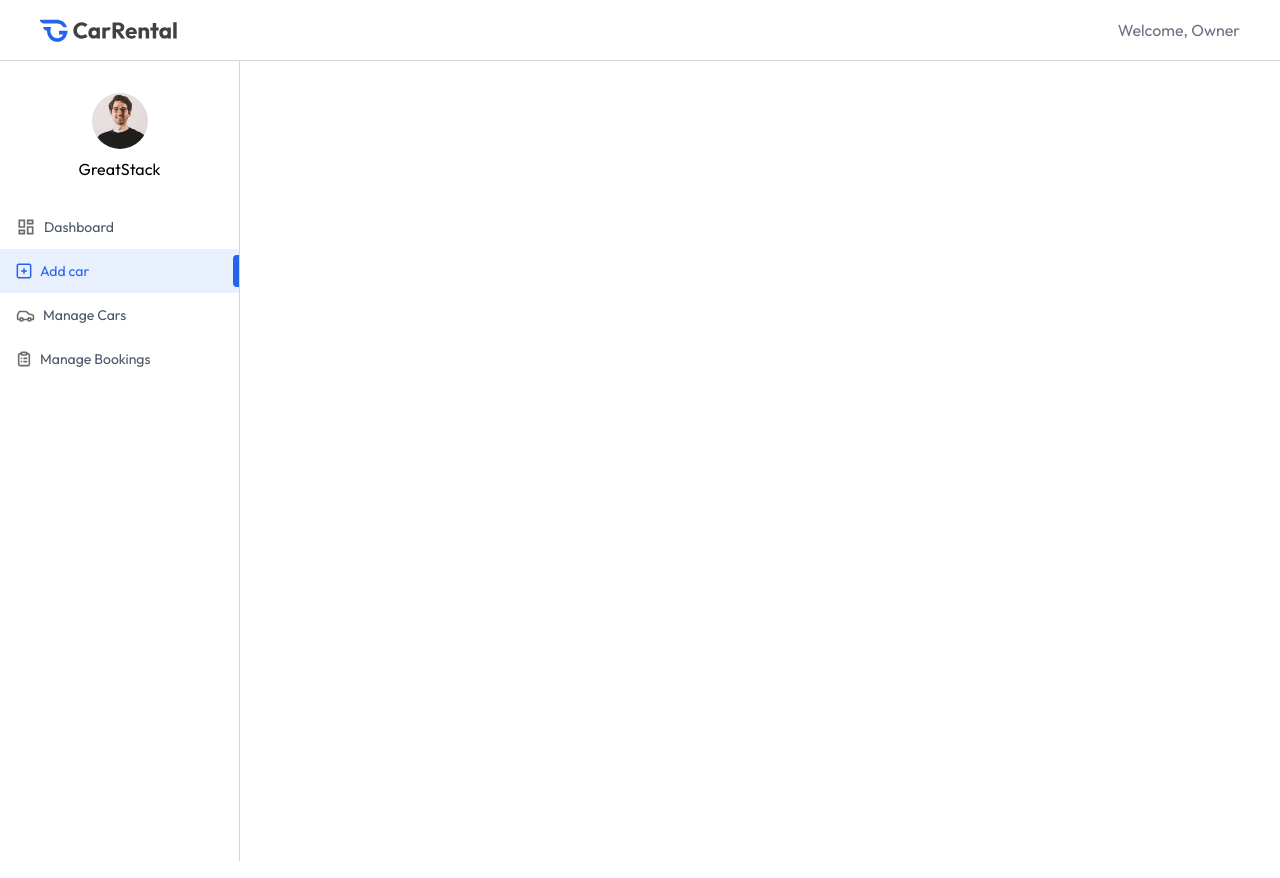
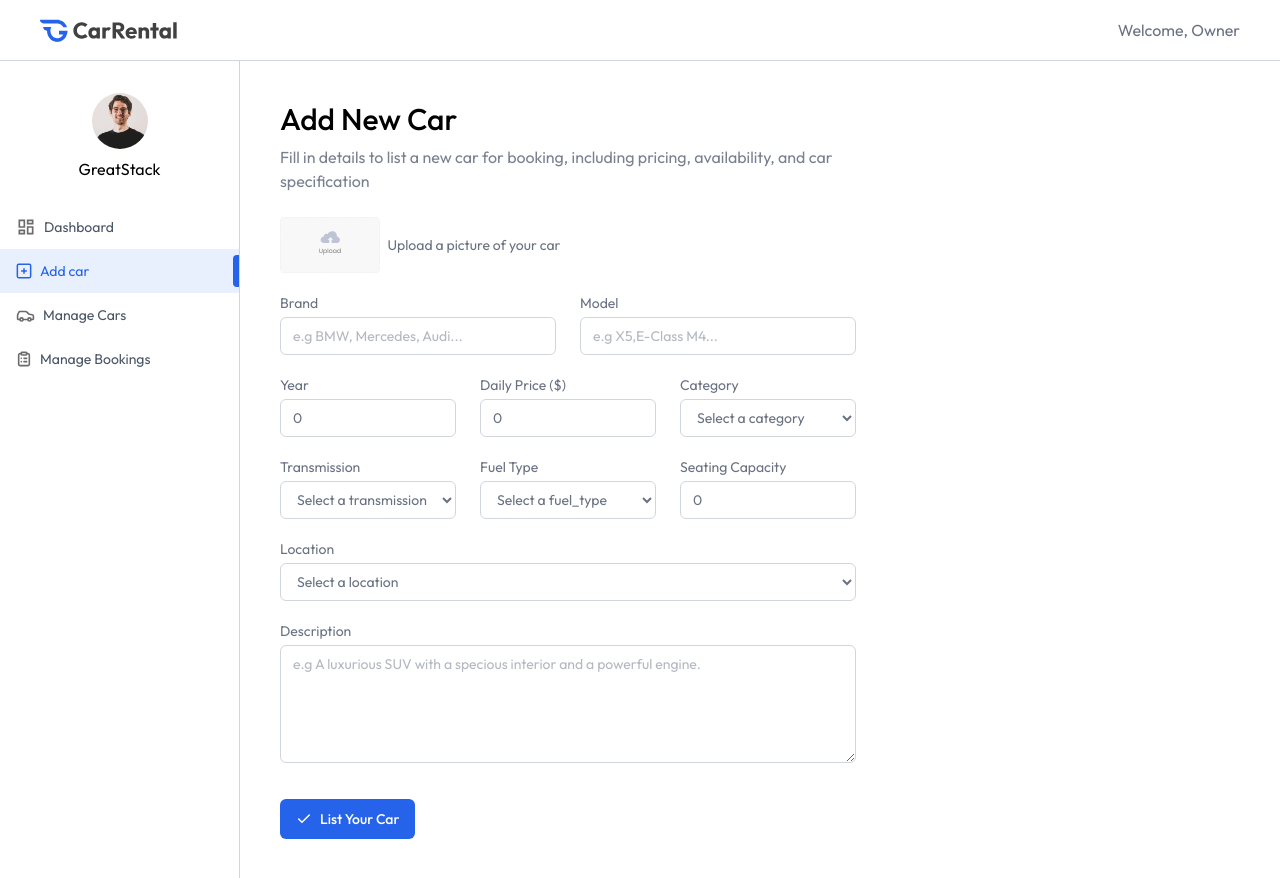
Before and after one commit to piyush-mohanty82/rentGo, a React (Vite) app in the folder client/: page /owner/add-car in a window 1280 px wide. Built offline with nearby package versions, Linux system fonts and the light colour scheme; a web font is replaced by a local one.

Commit message:
completed AddCar

```diff
--- a/client/src/pages/owner/AddCar.jsx
+++ b/client/src/pages/owner/AddCar.jsx
@@ -1,9 +1,128 @@
-import React from 'react'
+import React, { useState } from 'react'
+import Title from '../../components/owner/Title';
+import { assets } from '../../assets/assets';
 
 const AddCar = () => {
+
+   const currency = import.meta.env.VITE_CURRENCY
+
+  const [image,setImage] = useState(null);
+  const [car,setCar] = useState({
+    brand:'',
+    model:'',
+    year:0,
+    pricePerDay: 0,
+    category:'',
+    transmission:'',
+    fuel_type:'',
+    seating_capacity:0,
+    location:'',
+    description:'',
+  })
+
+  const onSubmitHandler = async (e) => {
+    e.preventDefault();
+    // Handle form submission logic here
+  }
   return (
-    <div>
+    <div className='px-4 py-10 md:px-10 flex-1'>
+      <Title title="Add New Car" subTitle="Fill in details to list a new car for booking, including pricing, availability, and car specification" />
 
+      <form onSubmit={onSubmitHandler} className='flex flex-col gap-5 text-gray-500 text-sm mt-6 max-w-xl'>
+
+         {/* Car Image */}
+         <div className='flex items-center gap-2 w-full'>
+          <label htmlFor="car-image">
+            <img src={image ? URL.createObjectURL(image) : assets.upload_icon} alt="" className='h-14 rounded cursor-pointer'/>
+            <input type="file" id="car-image" accept='image/*' hidden onChange={e=>setImage(e.target.files[0])}/>
+          </label>
+          <p className='text-sm text-gray-500'>Upload a picture of your car</p>
+         </div>
+
+         {/* Car Brand & model */}
+         <div className='grid grid-cols-1 md:grid-cols-2 gap-6'>
+          <div className='flex flex-col w-full'>
+            <label>Brand</label>
+            <input type="text" placeholder='e.g BMW, Mercedes, Audi...' required className='px-3 py-2 mt-1 border border-gray-300 rounded-md outline-none' value={car.brand} onChange={e => setCar({...car,brand: e.target.value})}/>
+          </div>
+          <div className='flex flex-col w-full'>
+            <label>Model</label>
+            <input type="text" placeholder='e.g X5,E-Class M4...' required className='px-3 py-2 mt-1 border border-gray-300 rounded-md outline-none' value={car.model} onChange={e => setCar({...car,model: e.target.value})}/>
+          </div>
+         </div>
+
+         {/* Car Year , Price, Category  */}
+         <div className='grid grid-cols-1 sm:grid-cols-2 md:grid-cols-3 gap-6'>
+            <div className='flex flex-col w-full'>
+              <label>Year</label>
+              <input type="number" placeholder='2025' required className='px-3 py-2 mt-1 border border-gray-300 rounded-md outline-none' value={car.year} onChange={e => setCar({...car,year: e.target.value})}/>
+            </div>
+            <div className='flex flex-col w-full'>
+              <label>Daily Price ({currency})</label>
+              <input type="number" placeholder='100' required className='px-3 py-2 mt-1 border border-gray-300 rounded-md outline-none' value={car.pricePerDay} onChange={e => setCar({...car,pricePerDay: e.target.value})}/>
+            </div>
+            <div className='flex flex-col w-full'>
+                <label>Category</label>
+                <select onChange={e => setCar({...car, category : e.target.value})} value={car.category} className='px-3 py-2 mt-1 border border-gray-300 rounded-md outline-none'>
+                  <option value="">Select a category</option>
+                  <option value="Sedan">Sedan</option>
+                  <option value="SUV">SUV</option>
+                  <option value="Van">Van</option>
+                </select>
+              </div>
+         </div>
+
+        {/* Car Transmission, Fuel Type, Seating Capacity */}
+        <div className='grid grid-cols-1 sm:grid-cols-2 md:grid-cols-3 gap-6'>
+          <div className='flex flex-col w-full'>
+            <label>Transmission</label>
+            <select onChange={e => setCar({...car, transmission : e.target.value})} value={car.transmission} className='px-3 py-2 mt-1 border border-gray-300 rounded-md outline-none'>
+              <option value="">Select a transmission</option>
+              <option value="Automatic">Automatic</option>
+              <option value="Manual">Manual</option>
+              <option value="Semi-Automatic">Semi-Automatic</option>
+            </select>
+          </div>
+          <div className='flex flex-col w-full'>
+            <label>Fuel Type</label>
+            <select onChange={e => setCar({...car, fuel_type : e.target.value})} value={car.fuel_type} className='px-3 py-2 mt-1 border border-gray-300 rounded-md outline-none'>
+              <option value="">Select a fuel_type</option>
+              <option value="Gas">Gas</option>
+              <option value="Diesel">Diesel</option>
+              <option value="Petrol">Petrol</option>
+              <option value="Electric">Electric</option>
+              <option value="Hybrid">Hybrid</option>
+            </select>
+          </div>
+          <div className='flex flex-col w-full'>
+              <label>Seating Capacity</label>
+              <input type="number" placeholder='4' required className='px-3 py-2 mt-1 border border-gray-300 rounded-md outline-none' value={car.seating_capacity} onChange={e => setCar({...car,seating_capacity: e.target.value})}/>
+            </div>
+        </div>
+        {/* Car Location */}
+        <div className='flex flex-col w-full'>
+            <label>Location</label>
+            <select onChange={e => setCar({...car, location : e.target.value})} value={car.location} className='px-3 py-2 mt-1 border border-gray-300 rounded-md outline-none'>
+              <option value="">Select a location</option>
+              <option value="New York">New York</option>
+              <option value="Los Angeles">Los Angeles</option>
+              <option value="Houston">Houston</option>
+              <option value="Chicago">Chicago</option>
+
+            </select>
+        </div>
+
+        {/*Car Description */}
+        <div className='flex flex-col w-full'>
+              <label>Description</label>
+              <textarea rows={5}  placeholder='e.g A luxurious SUV with a specious interior and a powerful engine.' required className='px-3 py-2 mt-1 border border-gray-300 rounded-md outline-none' value={car.description} onChange={e => setCar({...car,description: e.target.value})}></textarea>
+        </div>
+
+        <button className='flex items-center gap-2 px-4 py-2.5 mt-4 bg-primary text-white rounded-md font-medium w-max cursor-pointer'>
+            <img src={assets.tick_icon} />
+            List Your Car
+        </button>
+      </form>
     </div>
   )
 }
```
